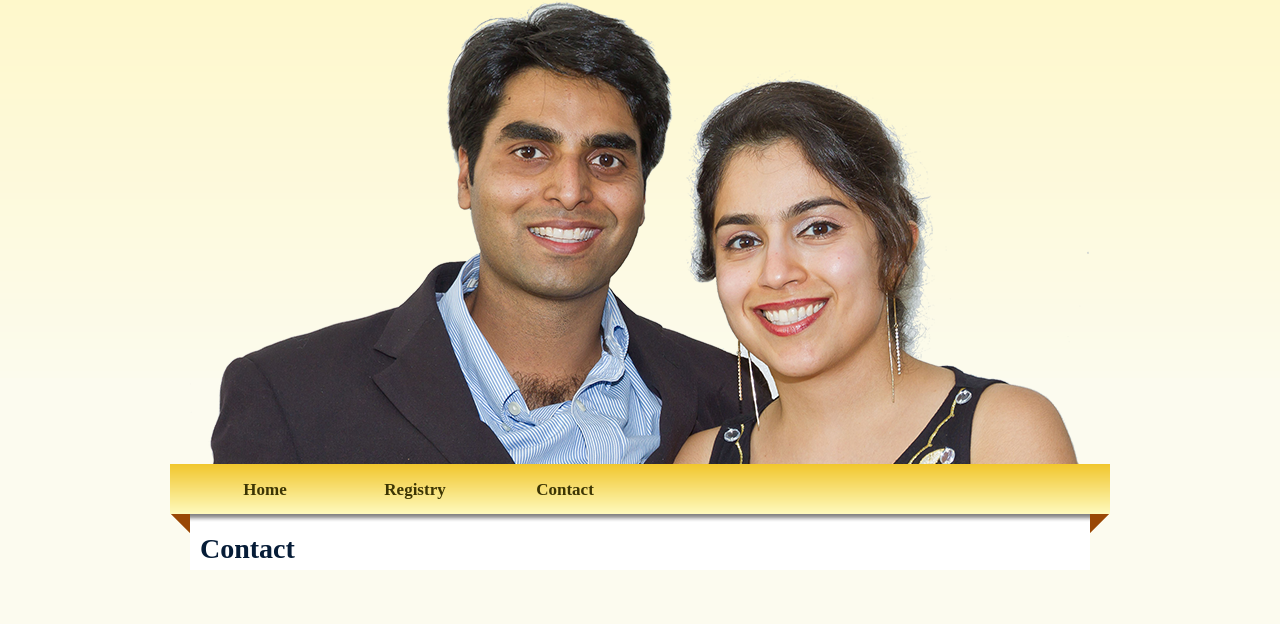
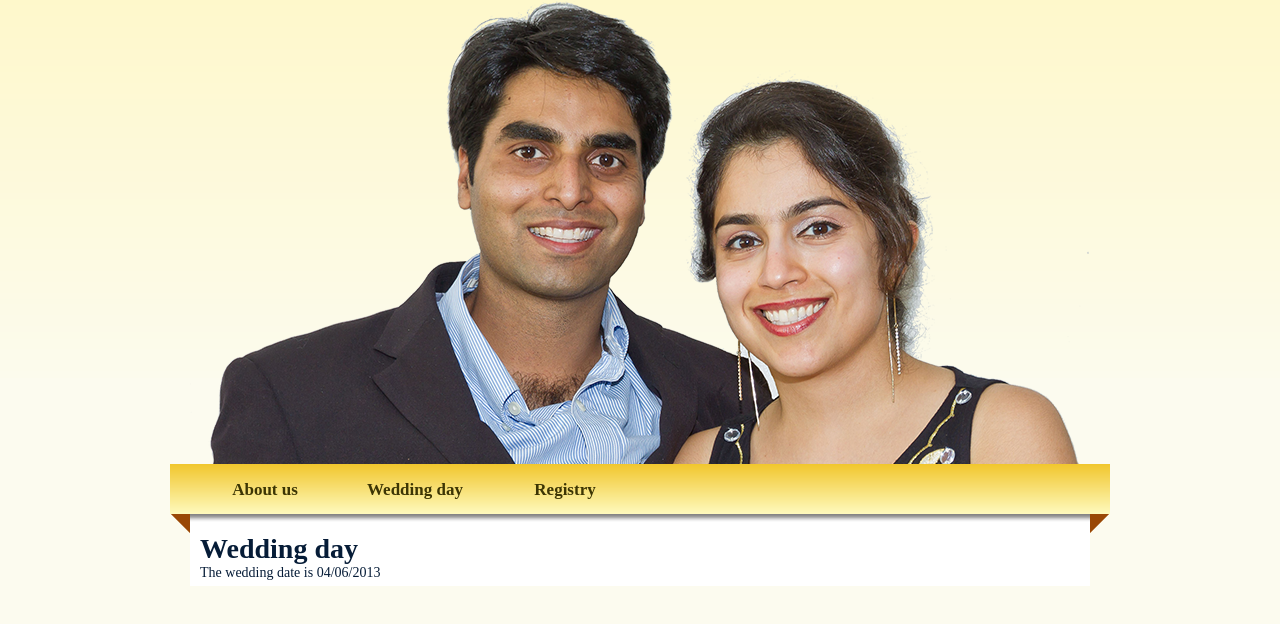
Before and after one commit to rajeshucsb/shadi, a plain HTML site: page day.html in a window 1280 px wide. Drawn offline with Linux system fonts and the light colour scheme.

Commit message:
changing the order

```diff
--- a/contact.html
+++ b/day.html
@@ -13,14 +13,15 @@
 
         <div id="menu">
         	<ul>
-            	<li class="menuitem"><a href="index.html">Home</a></li>
-                <li class="menuitem"><a href="registry.html">Registry</a></li>
-              	<li class="menuitem"><a href="contact.html">Contact</a></li>
+            	<li class="menuitem"><a href="index.html">About us</a></li>
+                <li class="menuitem"><a href="day.html">Wedding day</a></li>
+              	<li class="menuitem"><a href="registry.html">Registry</a></li>
             </ul>
         </div>
 
 		<div id="content">
-			<h1>Contact</h1>
+			<h1>Wedding day</h1>
+			<p>The wedding date is 04/06/2013</p>
       </div>
    </div>
 </body>
```
Also changed, not shown: index.html (+3 -4 lines), registry.html (+3 -3 lines).
